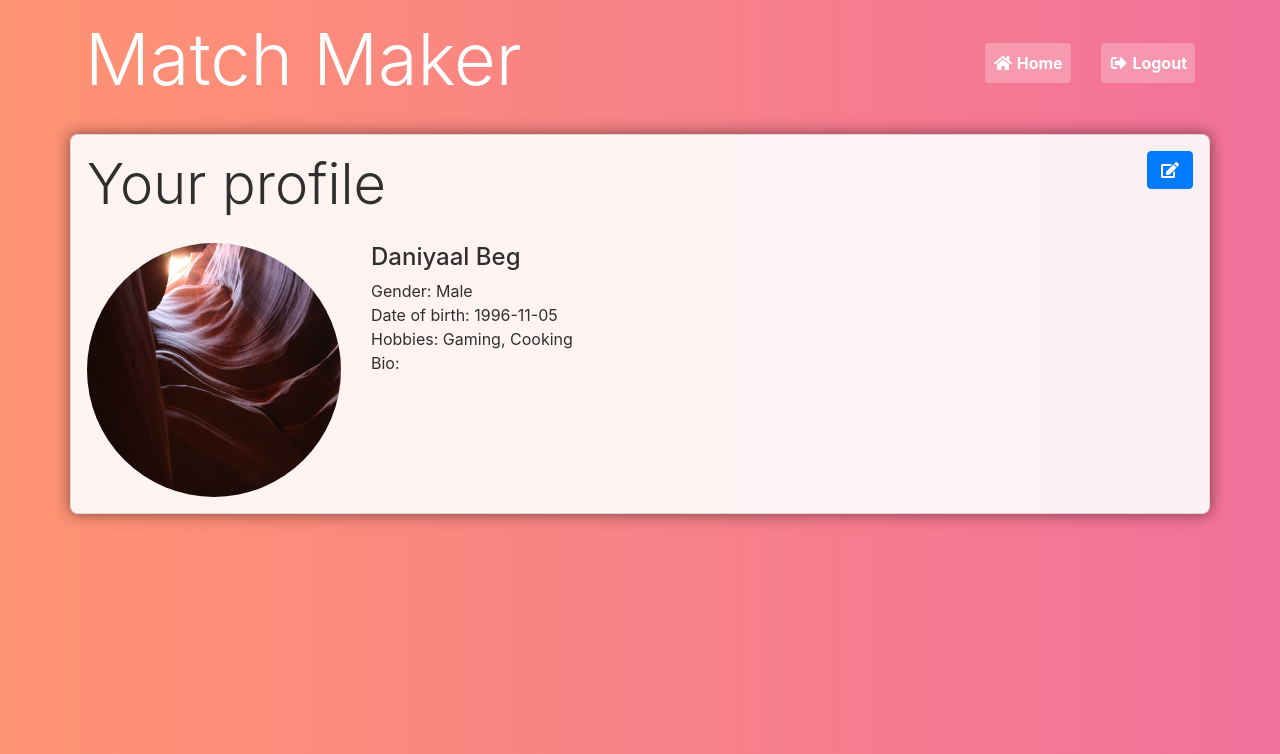
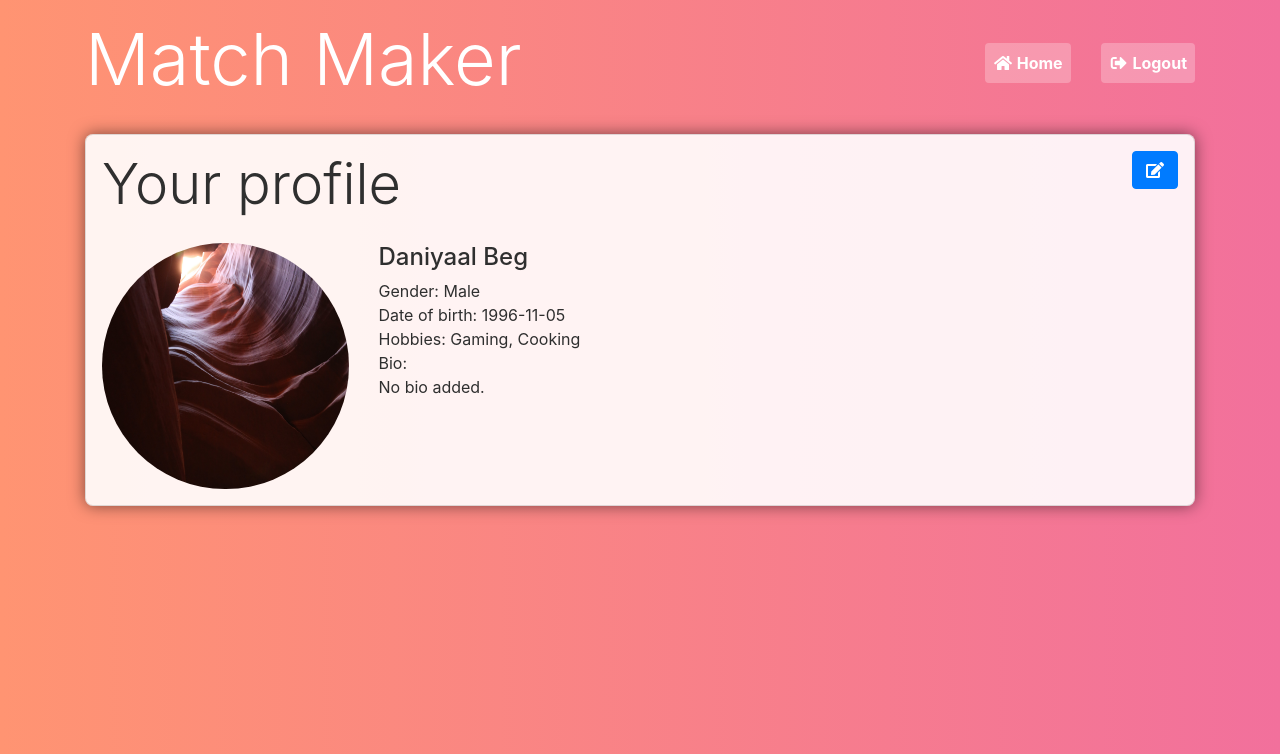
Before and after one commit to Yeonex/Match-Maker, a Django app: page /profile/ in a window 1280 px wide. Shown: the top 754 px of the page. Run offline with Django 3.2, Linux system fonts and the light colour scheme; a user stored in the database is signed in; data comes from the database, SQL or seed files in the repository; some libraries are stand-ins or nearby versions.

Commit message:
More fixes, plus I.E. (ALMOST!)

```diff
--- a/main_app/forms.py
+++ b/main_app/forms.py
@@ -125,7 +125,7 @@ class ProfileCreationForm(forms.ModelForm):
     )
     bio = forms.CharField(
         label="Bio",
-        widget=forms.Textarea(attrs={"class":"form-control"}),
+        widget=forms.Textarea(attrs={"class":"form-control", "rows":2}),
         max_length=500
     )
     field_order = ['name', 'profile_pic', 'gender', 'date_of_birth', 'hobbies', 'bio']
--- a/main_app/static/main_app/js/profile.js
+++ b/main_app/static/main_app/js/profile.js
@@ -6,13 +6,15 @@ function getGender(g){
 	}
 }
 
-function getProfileCard(picture, name, age, gender,bio, hobbies){
+function getProfileCard(picture, name, age, gender, bio, hobbies){
 	$("#name").text(name);
 	$("#gender").text(getGender(gender));
 	$("#dob").text(age);
-	$("#hobbies").text(hobbies.map((hobby)=>{return hobby.name}).join(", "));
+	$("#hobbies").text(hobbies.map(function(hobby){return hobby.name}).join(", "));
 	if(picture)
 		$("#profile-picture").css("background-image","url("+picture+")");
+	if(bio === null)
+		bio = "No bio added.";
 	$("#bio").text(bio);
 }
 
--- a/main_app/static/main_app/js/profiles.js
+++ b/main_app/static/main_app/js/profiles.js
@@ -20,7 +20,7 @@ function getProfileCard(id, imageUrl, name, age, gender, hobbies, liked){
             .addClass('w-100')
             .html(name)
 			.css("cursor","pointer")
-				.click((e) => {
+				.click(function(e){
 		$.ajax({
 			url:"/users/"+id+"/",
 			type:"GET",
@@ -72,7 +72,7 @@ function getProfileCard(id, imageUrl, name, age, gender, hobbies, liked){
                     .attr('type', 'checkbox')
                     .attr('id', id)
                     .prop('checked', liked)
-                    .click((e) => {
+                    .click(function(e){
                         if(e.target !== e.currentTarget)
                             return;
                         $.ajax({
@@ -121,7 +121,7 @@ $(document).ready(function(){
             console.log(data);
             current_user = data.current_user;
             d = data.others;
-            d.sort((a,b)=>{
+            d.sort(function(a,b){
                 return getSimilarity(b, current_user) - getSimilarity(a, current_user);
             });
             for(let i = 0; i < d.length; i++){
--- a/main_app/templates/main_app/create_profile.html
+++ b/main_app/templates/main_app/create_profile.html
@@ -10,8 +10,6 @@
 {% endblock %}
 
 {% block content %}
-<div class="login row align-items-center justify-content-center">
-    <div class="col col-md-6">
     <form enctype="multipart/form-data" method="post" class="card">
         <h2 class="display-4 mb-4">Create profile</h2>
         {% csrf_token %}
@@ -20,7 +18,5 @@
             <button type="submit" class="btn btn-primary">Create</button>
         </div>
     </form>
-    </div>
-</div>
 <script src="{% static 'main_app/js/create_profile.js' %}"></script>
 {% endblock %}
--- a/main_app/templates/main_app/index.html
+++ b/main_app/templates/main_app/index.html
@@ -56,11 +56,11 @@
                 <div class="card">
                     <div id ="cancel" class="btn btn-danger"><i class ="fas fa-times"></i></div>
                     <h1 class="display-4 mb-4" id="user_profile">Your profile</h1>
-                    <div class="row">
-                        <div class="col-3">
+                    <div class="row justify-content-center justify-content-md-start">
+                        <div class="col-6 col-md-3">
                             <div id="user_profile_picture" class="profile-picture"></div>
                         </div>
-                        <div class="col-auto info">
+                        <div class="col-auto info text-center text-md-left">
                             <h4 id="see_user_name">Full Name</h4>
                             <div>Gender: <span id="see_user_gender">M</span></div>
                             <div>Date of birth: <span id="see_user_dob">1st Jan 2000</span></div>
--- a/main_app/templates/main_app/profile.html
+++ b/main_app/templates/main_app/profile.html
@@ -18,22 +18,27 @@
 
 {% block content %}
 <div class="row mt-4" id="profile">
-    <div class="col card">
+    <div class="col">
+        <div class="card">
             <div id="edit" class="btn btn-primary edit"><i class="fas fa-fw fa-edit"></i><i class="fas fa-fw fa-times"></i></div>
             <h1 class="display-4 mb-4">Your profile</h1>
             <div class="row">
-            <div class="col-3">
-                <div id="profile-picture" class="profile-picture"></div>
+                <div class="col-sm-3 col-12">
+                    {% if profile.profile_pic %}
+                        <div id="profile-picture" class="profile-picture mb-sm-0 mb-2" style="background-image: url('{{ profile.profile_pic }}')"></div>
+                    {% else %}
+                        <div id="profile-picture" class="profile-picture mb-sm-0 mb-2"></div>
+                    {% endif %}
                 </div>
-            <div class="col info" id="info">
-                <div><h4 id="name">Full Name</h4></div>
-                <div>Gender: <span id="gender">M</span></div>
-                <div>Date of birth: <span id="dob">1st Jan 2000</span></div>
-                <div>Hobbies: <span id="hobbies">Hobby 1, Hobby 2</span></div>
-				<div>Bio:<p id="bio"></p>
+                <div class="col-sm-9 col-12 info" id="info">
+                    <div><h4 id="name">{{ user.first_name }} {{ user.last_name }}</h4></div>
+                    <div>Gender: <span id="gender"></span></div>
+                    <div>Date of birth: <span id="dob"></span></div>
+                    <div>Hobbies: <span id="hobbies"></span></div>
+    				<div>Bio:<p id="bio">{{ profile.bio }}</p>
     				</div>
                 </div>
-            <div class="col edit-form" id="edit-form" style="display: none">
+                <div class="col-sm-9 col-12 edit-form" id="edit-form" style="display: none">
                     <div class="form-group mb-3">
                         <span class="input-group" required id="id_name">
                             <input type="text" name="name_0" class="form-control form-control-lg" placeholder="First name" id="first-edit">
@@ -76,5 +81,6 @@
             </div>
         </div>
     </div>
+</div>
 <script src="{% static 'main_app/js/profile.js' %}"></script>
 {% endblock %}
--- a/main_app/templates/main_app/signup.html
+++ b/main_app/templates/main_app/signup.html
@@ -8,8 +8,6 @@
 {% endblock %}
 
 {% block content %}
-<div class="login row align-items-center justify-content-center">
-    <div class="col col-md-6">
     <form method="post" class="card">
         <h2 class="display-4 mb-4">Sign up</h2>
         {% csrf_token %}
@@ -19,6 +17,4 @@
             <button type="submit" class="btn btn-primary">Sign up</button>
         </div>
     </form>
-    </div>
-</div>
 {% endblock %}
--- a/main_app/views.py
+++ b/main_app/views.py
@@ -24,7 +24,7 @@ def profile(request):
             return redirect('main_app:index')
         return render(request, 'main_app/create_profile.html', {"form":form})
     if request.user.first_name:
-        return render(request, 'main_app/profile.html')
+        return render(request, 'main_app/profile.html', {'user':request.user,'profile':profile})
     return render(request, "main_app/create_profile.html", {"form":ProfileCreationForm(instance=profile)})
 
 @require_http_methods(["GET", "POST"])
--- a/static/css/core.css
+++ b/static/css/core.css
@@ -57,6 +57,8 @@ a:hover{
 
 .login .card{
     padding: 2em;
+    max-height: calc(100vh - 2em);
+    overflow: auto;
 }
 
 .helptext{
--- a/templates/base.html
+++ b/templates/base.html
@@ -15,13 +15,24 @@
         <script>
             var csrf ='{{csrf_token}}';
             $.ajaxSetup({
-                beforeSend: (xhr, settings)=>{
+                beforeSend: function(xhr, settings){
                     if (!(/^http:.*/.test(settings.url) || /^https:.*/.test(settings.url))) {
                         // Only send the token to relative URLs i.e. locally.
                         xhr.setRequestHeader("X-CSRFToken", csrf);
                     }
                 }
             });
+            if (!Array.prototype.includes) {
+                Object.defineProperty(Array.prototype, "includes", {
+                    enumerable: false,
+                    value: function(obj) {
+                        var newArr = this.filter(function(el) {
+                            return el == obj;
+                        });
+                        return newArr.length > 0;
+                    }
+                });
+            }
         </script>
         {% block head %}
         {% endblock %}
--- a/templates/registration/login.html
+++ b/templates/registration/login.html
@@ -8,8 +8,6 @@
 {% endblock %}
 
 {% block content %}
-<div class="login row align-items-center justify-content-center">
-    <div class="col col-md-6">
     <form method="post" class="card">
         <h2 class="display-4 mb-4">Login</h2>
         {% csrf_token %}
@@ -19,6 +17,4 @@
             <button type="submit" class="btn btn-primary">Login</button>
         </div>
     </form>
-    </div>
-</div>
 {% endblock %}
```
Also changed, not shown: templates/form_page.html (+6 -2 lines). Lines whose indentation alone changed are shown as unchanged.
